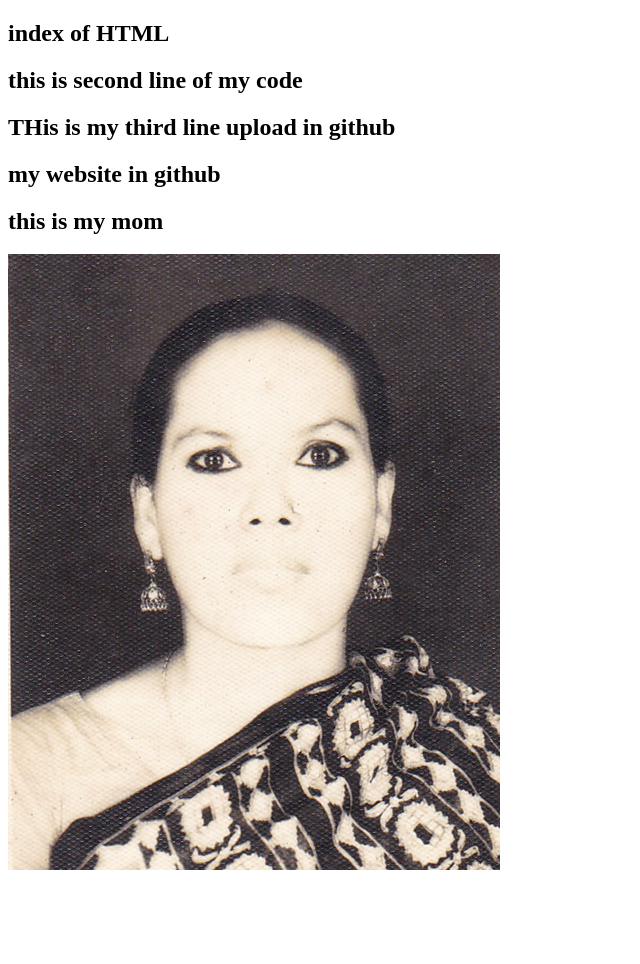
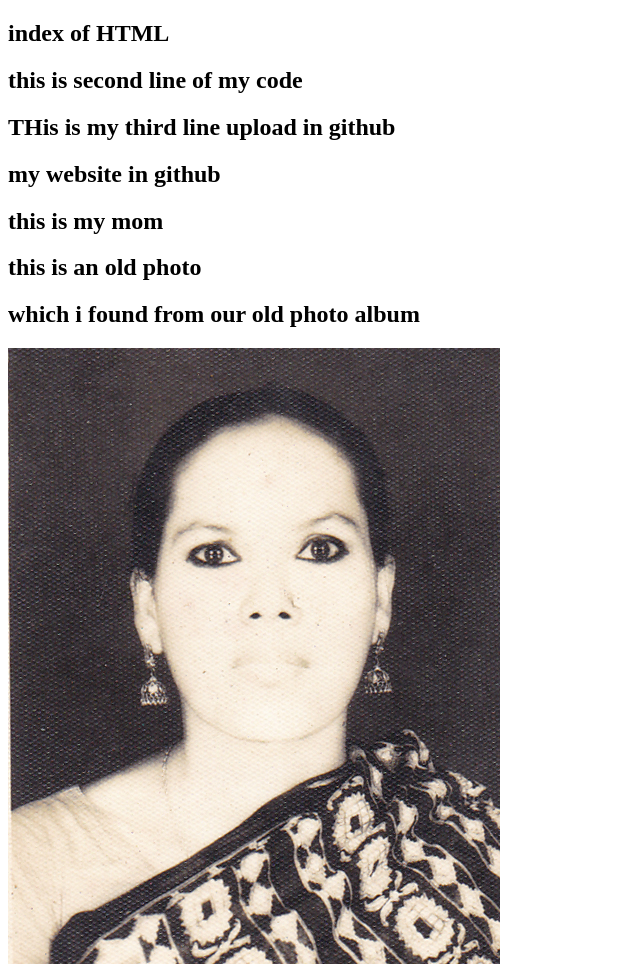
Before and after one commit to solimanumor/Introduction-of-Soliman, a plain HTML site: page index.html in a window 1280 px wide. Shown: the whole page, without its empty margins (0-640 px from the left). Before the commit the page ends 882 px from the top, so only its background shows below. Drawn offline with Linux system fonts and the light colour scheme.

Commit message:
adding code in my-second-branch

```diff
--- a/index.html
+++ b/index.html
@@ -11,6 +11,8 @@
     <h2>THis is my third line upload in github</h2>
     <h2>my website in github</h2>
     <h2>this is my mom </h2>
+    <h2>this is an old photo </h2>
+    <h2>which i found from our old photo album</h2>
     <img src="03.jpg" alt="">
 </body>
 </html>
```
